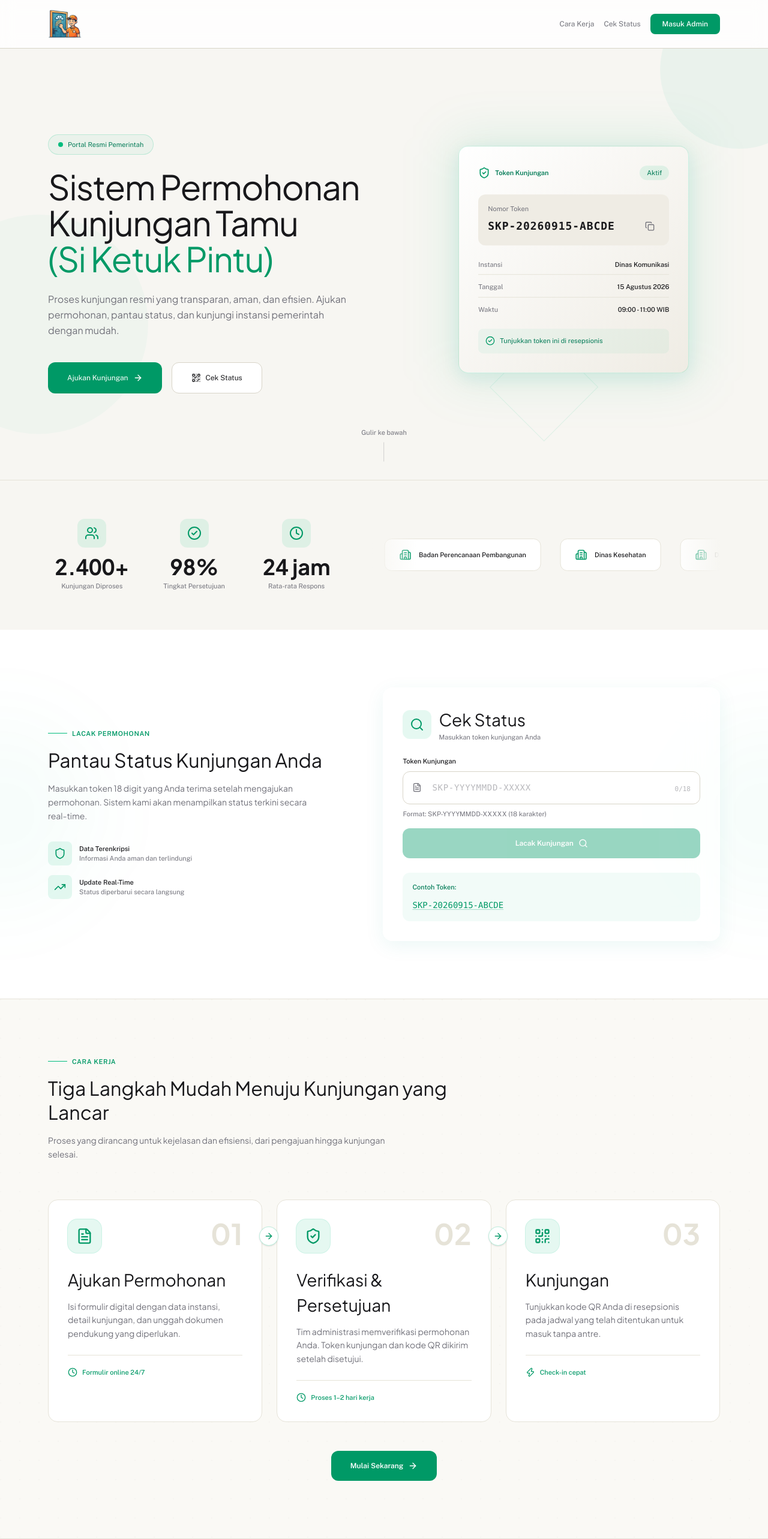
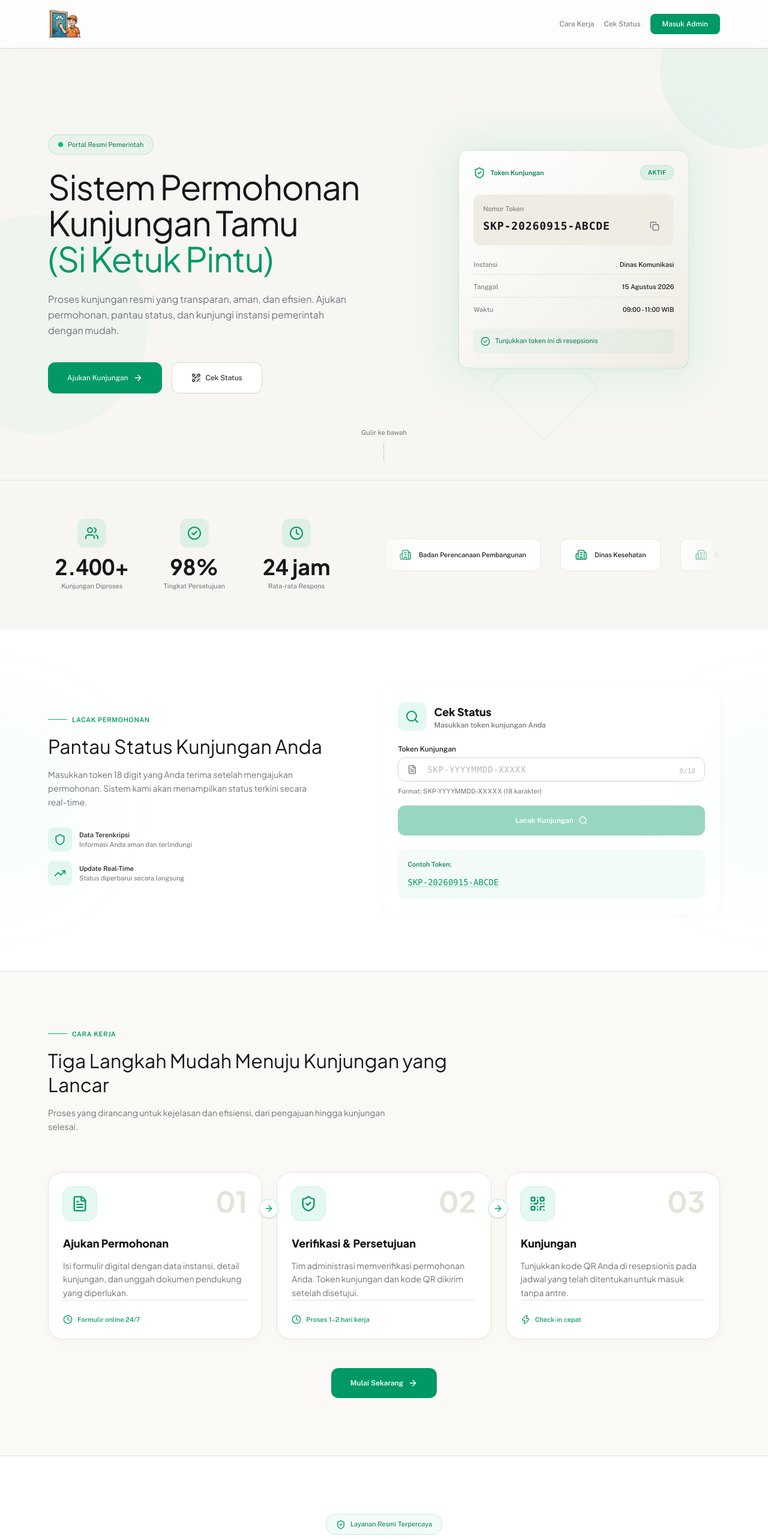
Before and after one commit to tnnz20/si-ketuk-pintu, a React (Vite) app in the folder apps/frontend/: page / in a window 1280 px wide. Shown: the top 2566 px of the page at 60% size. Built offline with nearby package versions, Linux system fonts and the light colour scheme; no server answers.

Commit message:
refactor(frontend): adopt Shadcn Card in Root landing sections and Login page

```diff
--- a/apps/frontend/src/components/landing/HeroSection.tsx
+++ b/apps/frontend/src/components/landing/HeroSection.tsx
@@ -4,6 +4,8 @@ import { Link } from 'react-router';
 import { useState } from 'react';
 import { wordReveal, fadeInUp } from '@/constants/animations';
 import { useMouseTilt } from '../../hooks/useMousePosition';
+import { Card, CardContent, CardFooter, CardHeader } from '@/components/ui/card';
+import { Badge } from '@/components/ui/badge';
 
 const headlineWords = ['Sistem', 'Permohonan', 'Kunjungan', 'Tamu'];
 
@@ -148,24 +150,25 @@ export default function HeroSection() {
             <div className="absolute -inset-4 rounded-3xl bg-emerald-500/10 blur-2xl" />
 
             {/* Card */}
-            <div className="relative overflow-hidden rounded-2xl border border-emerald-500/20 bg-linear-to-br from-surface-container-lowest to-surface-container p-8 shadow-[0_8px_32px_rgba(13,148,136,0.12)]">
+            <Card className="relative overflow-hidden rounded-2xl border border-emerald-500/20 bg-linear-to-br from-surface-container-lowest to-surface-container p-8 shadow-[0_8px_32px_rgba(13,148,136,0.12)]">
               {/* Shine effect */}
               <div className="pointer-events-none absolute inset-0 bg-linear-to-br from-white/40 via-transparent to-transparent opacity-0 transition-opacity duration-300 hover:opacity-100" />
 
               {/* Header */}
-              <div className="mb-6 flex items-center justify-between">
+              <CardHeader className="mb-6 flex flex-row items-center justify-between border-0 p-0">
                 <div className="flex items-center gap-2">
                   <ShieldCheck className="h-5 w-5 text-emerald-600" />
                   <span className="font-label text-label-sm font-semibold text-emerald-700">
                     Token Kunjungan
                   </span>
                 </div>
-                <span className="rounded-full bg-emerald-500/10 px-3 py-1 font-label text-label-sm text-emerald-700">
+                <Badge variant="outline" className="rounded-full border-emerald-500/20 bg-emerald-500/10 px-3 py-1 font-label text-label-sm text-emerald-700">
                   Aktif
-                </span>
-              </div>
+                </Badge>
+              </CardHeader>
 
               {/* Token display */}
+              <CardContent className="p-0">
                 <div className="mb-6 rounded-xl bg-surface-container p-4">
                   <p className="mb-1 font-label text-label-sm text-on-surface-variant">Nomor Token</p>
                   <div className="flex items-center justify-between">
@@ -208,15 +211,16 @@ export default function HeroSection() {
                     </span>
                   </div>
                 </div>
+              </CardContent>
 
               {/* Footer */}
-              <div className="mt-6 flex items-center gap-2 rounded-lg bg-emerald-500/5 p-3">
+              <CardFooter className="mt-6 flex items-center gap-2 rounded-lg border-0 bg-emerald-500/5 p-3">
                 <CheckCircle2 className="h-4 w-4 shrink-0 text-emerald-600" />
                 <p className="font-label text-label-sm text-emerald-700">
                   Tunjukkan token ini di resepsionis
                 </p>
-              </div>
-            </div>
+              </CardFooter>
+            </Card>
           </motion.div>
         </motion.div>
       </div>
--- a/apps/frontend/src/components/landing/ProcessSection.tsx
+++ b/apps/frontend/src/components/landing/ProcessSection.tsx
@@ -2,6 +2,7 @@ import { motion, useReducedMotion } from 'motion/react';
 import { ArrowRight, ChevronDown, Clock, FileText, QrCode, ShieldCheck, Zap } from 'lucide-react';
 import { Link } from 'react-router';
 import { fadeInUp, staggerContainer, scaleIn } from '@/constants/animations';
+import { Card, CardContent, CardHeader, CardTitle } from '@/components/ui/card';
 
 const steps = [
   {
@@ -86,33 +87,33 @@ export default function ProcessSection() {
         >
           {steps.map((step, i) => (
             <div key={step.title} className="relative flex flex-col">
-              <motion.article
-                variants={reduce ? undefined : scaleIn}
-                className="group relative flex flex-1 flex-col rounded-2xl border border-surface-alt bg-surface-container-lowest p-8 transition-all duration-300 hover:-translate-y-1 hover:border-emerald-500/30 hover:shadow-[0_16px_40px_-16px_rgba(13,148,136,0.25)]"
-              >
+              <motion.div variants={reduce ? undefined : scaleIn} className="flex flex-1 flex-col">
+                <Card className="group relative flex flex-1 flex-col border border-surface-alt bg-surface-container-lowest p-8 transition-all duration-300 hover:-translate-y-1 hover:border-emerald-500/30 hover:shadow-[0_16px_40px_-16px_rgba(13,148,136,0.25)]">
                   {/* Icon + number */}
-                <div className="mb-6 flex items-start justify-between">
+                  <CardHeader className="mb-6 flex flex-row items-start justify-between border-0 p-0">
                     <div className="flex h-14 w-14 items-center justify-center rounded-2xl bg-emerald-500/10 ring-1 ring-emerald-500/20 transition-colors duration-300 group-hover:bg-emerald-500/15">
                       <step.icon className="h-7 w-7 text-emerald-600" />
                     </div>
                     <span className="font-display text-5xl leading-none font-bold text-surface-alt transition-colors duration-300 select-none group-hover:text-emerald-500/30">
                       0{i + 1}
                     </span>
-                </div>
+                  </CardHeader>
 
                   {/* Content */}
-                <h3 className="font-headline-md mb-3 text-headline-md text-on-surface">
+                  <CardContent className="flex flex-1 flex-col p-0">
+                    <CardTitle className="font-headline-md mb-3 text-headline-md text-on-surface">
                       {step.title}
-                </h3>
+                    </CardTitle>
                     <p className="font-body-md text-body-md leading-relaxed text-on-surface-variant">
                       {step.desc}
                     </p>
 
                     {/* Detail */}
-                <div className="mt-6 flex items-center gap-2 border-t border-surface-alt pt-5 text-emerald-600">
+                    <div className="mt-auto pt-6 flex items-center gap-2 border-t border-surface-alt text-emerald-600">
                       <step.detailIcon className="h-4 w-4" />
                       <span className="font-label text-label-sm font-medium">{step.detail}</span>
                     </div>
+                  </CardContent>
 
                   {/* Connector arrow — desktop */}
                   {i < steps.length - 1 && (
@@ -122,7 +123,8 @@ export default function ProcessSection() {
                       </div>
                     </div>
                   )}
-              </motion.article>
+                </Card>
+              </motion.div>
 
               {/* Connector arrow — mobile */}
               {i < steps.length - 1 && (
--- a/apps/frontend/src/components/landing/StatusSection.tsx
+++ b/apps/frontend/src/components/landing/StatusSection.tsx
@@ -4,6 +4,9 @@ import { useState } from 'react';
 import { useNavigate } from 'react-router';
 import { getRequestByToken } from '@/lib/api/requests';
 import { fadeInUp, staggerContainer } from '@/constants/animations';
+import { Card, CardContent, CardDescription, CardHeader, CardTitle } from '@/components/ui/card';
+import { Input } from '@/components/ui/input';
+import { Label } from '@/components/ui/label';
 
 export default function StatusSection() {
   const reduce = useReducedMotion();
@@ -117,37 +120,37 @@ export default function StatusSection() {
 
           {/* Right: Status Card */}
           <motion.div variants={reduce ? undefined : fadeInUp} custom={2} className="relative">
-            {/* Glassmorphism card */}
-            <div className="relative overflow-hidden rounded-2xl border border-white/40 bg-white/60 p-8 shadow-[0_8px_32px_rgba(13,148,136,0.08)] backdrop-blur-xl">
+            {/* Glassmorphism Card */}
+            <Card className="relative overflow-hidden rounded-2xl border border-white/40 bg-white/60 p-8 shadow-[0_8px_32px_rgba(13,148,136,0.08)] backdrop-blur-xl">
               {/* Inner highlight */}
               <div className="pointer-events-none absolute inset-0 rounded-2xl border border-white/20" />
 
               <div className="relative">
-                <div className="mb-6 flex items-center gap-3">
+                <CardHeader className="mb-6 flex flex-row items-center gap-3 border-0 p-0">
                   <div className="flex h-12 w-12 items-center justify-center rounded-xl bg-emerald-500/10">
                     <Search className="h-6 w-6 text-emerald-600" />
                   </div>
                   <div>
-                    <h3 className="font-headline-md text-headline-md text-on-surface">
+                    <CardTitle className="font-headline-md text-headline-md text-on-surface">
                       Cek Status
-                    </h3>
-                    <p className="font-label text-label-sm text-on-surface-variant">
+                    </CardTitle>
+                    <CardDescription className="font-label text-label-sm text-on-surface-variant">
                       Masukkan token kunjungan Anda
-                    </p>
+                    </CardDescription>
                   </div>
-                </div>
+                </CardHeader>
 
-                <div className="space-y-4">
+                <CardContent className="space-y-4 p-0">
                   <div>
-                    <label
+                    <Label
                       htmlFor="token-search"
                       className="mb-2 block font-label text-label-sm font-medium text-on-surface"
                     >
                       Token Kunjungan
-                    </label>
+                    </Label>
                     <div className="relative">
                       <FileText className="absolute top-1/2 left-4 h-4 w-4 -translate-y-1/2 text-on-surface-variant" />
-                      <input
+                      <Input
                         id="token-search"
                         type="text"
                         placeholder="SKP-YYYYMMDD-XXXXX"
@@ -188,7 +191,7 @@ export default function StatusSection() {
                     )}
                     <div className="absolute inset-0 -translate-x-full bg-linear-to-r from-transparent via-white/20 to-transparent transition-transform duration-500 group-hover:translate-x-full" />
                   </button>
-                </div>
+                </CardContent>
 
                 {/* Example token hint */}
                 <div className="mt-6 rounded-xl bg-emerald-500/5 p-4">
@@ -204,7 +207,7 @@ export default function StatusSection() {
                   </button>
                 </div>
               </div>
-            </div>
+            </Card>
           </motion.div>
         </motion.div>
       </div>
--- /dev/null
+++ b/apps/frontend/src/components/ui/label.tsx
@@ -0,0 +1,16 @@
+import * as React from 'react';
+import { cva, type VariantProps } from 'class-variance-authority';
+import { cn } from '@/lib/utils';
+
+const labelVariants = cva(
+  'text-xs font-bold leading-none select-none text-civic-dark peer-disabled:cursor-not-allowed peer-disabled:opacity-50',
+);
+
+function Label({
+  className,
+  ...props
+}: React.ComponentProps<'label'> & VariantProps<typeof labelVariants>) {
+  return <label data-slot="label" className={cn(labelVariants(), className)} {...props} />;
+}
+
+export { Label };
--- /dev/null
+++ b/apps/frontend/src/components/ui/separator.tsx
@@ -0,0 +1,28 @@
+import * as React from 'react';
+import { cn } from '@/lib/utils';
+
+function Separator({
+  className,
+  orientation = 'horizontal',
+  decorative = true,
+  ...props
+}: React.ComponentProps<'div'> & {
+  orientation?: 'horizontal' | 'vertical';
+  decorative?: boolean;
+}) {
+  return (
+    <div
+      data-slot="separator"
+      role={decorative ? 'none' : 'separator'}
+      aria-orientation={orientation}
+      className={cn(
+        'shrink-0 bg-civic-border',
+        orientation === 'horizontal' ? 'h-px w-full' : 'h-full w-px',
+        className,
+      )}
+      {...props}
+    />
+  );
+}
+
+export { Separator };
```
Also changed, not shown: apps/frontend/src/pages/auth/Login.tsx (+25 -19 lines). Lines whose indentation alone changed are shown as unchanged.
